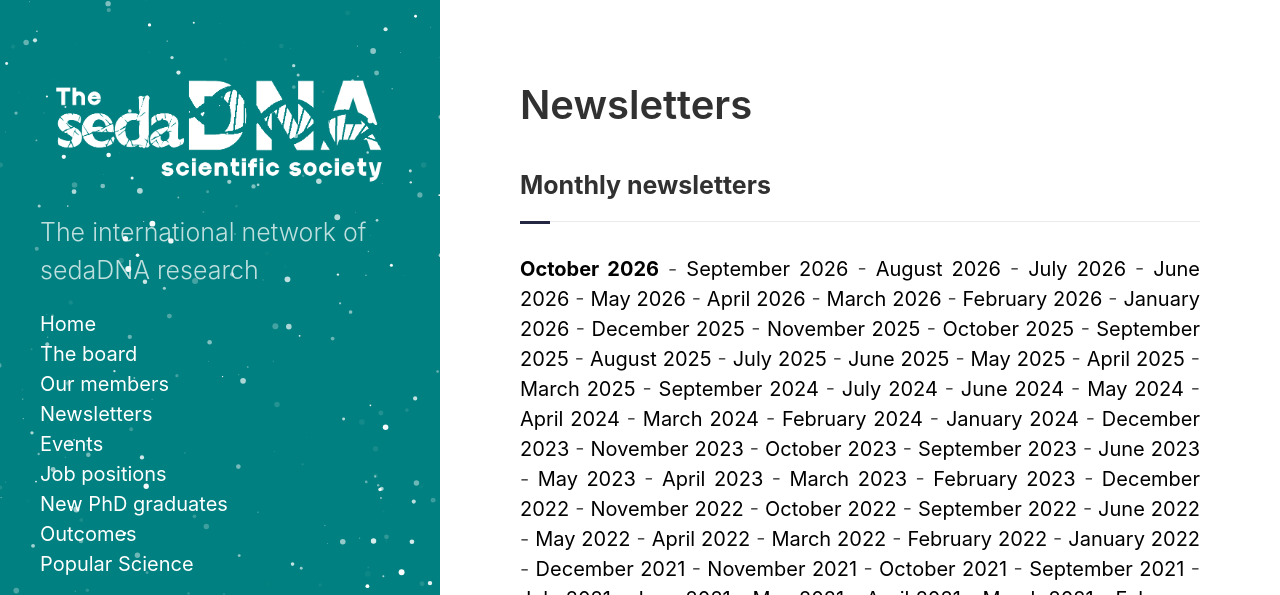
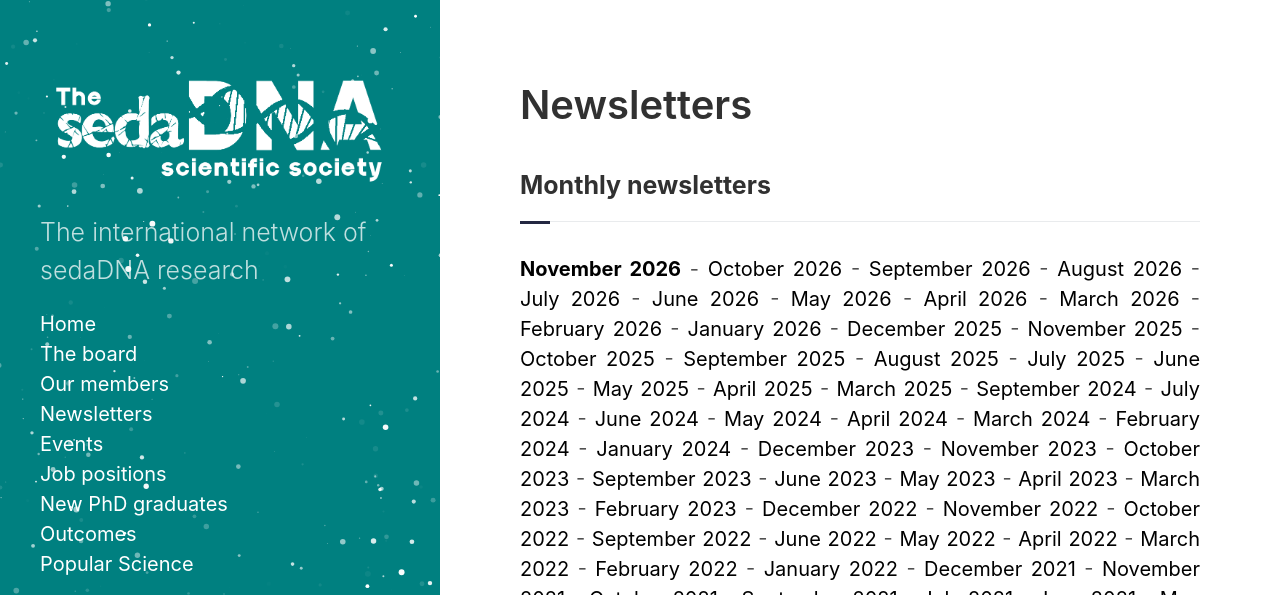
Before and after one commit to sedadna/sedadna.github.io, a Jekyll site: the page built from category/news.md, in a window 1280 px wide and 900 px high, cut to the strip 0-595 px from the top of the window. Built offline with Jekyll 4.4.1, drawn with Linux system fonts in a browser that asks for light colours.

Commit message:
Update newsletter links for November 2026

```diff
--- a/category/news.md
+++ b/category/news.md
@@ -8,7 +8,8 @@
 </div>
 <div class="intro">
 <p>
-<a href="https://sedadna.github.io/category/news/26-10.html" target="_blank"><b>October 2026</b></a> -
+<a href="https://sedadna.github.io/category/news/26-11.html" target="_blank"><b>November 2026</b></a> -
+<a href="https://sedadna.github.io/category/news/26-10.html" target="_blank">October 2026</a> -
 <a href="https://sedadna.github.io/category/news/26-09.html" target="_blank">September 2026</a> -
 <a href="https://sedadna.github.io/category/news/26-08.html" target="_blank">August 2026</a> -
 <a href="https://sedadna.github.io/category/news/26-07.html" target="_blank">July 2026</a> -
```
